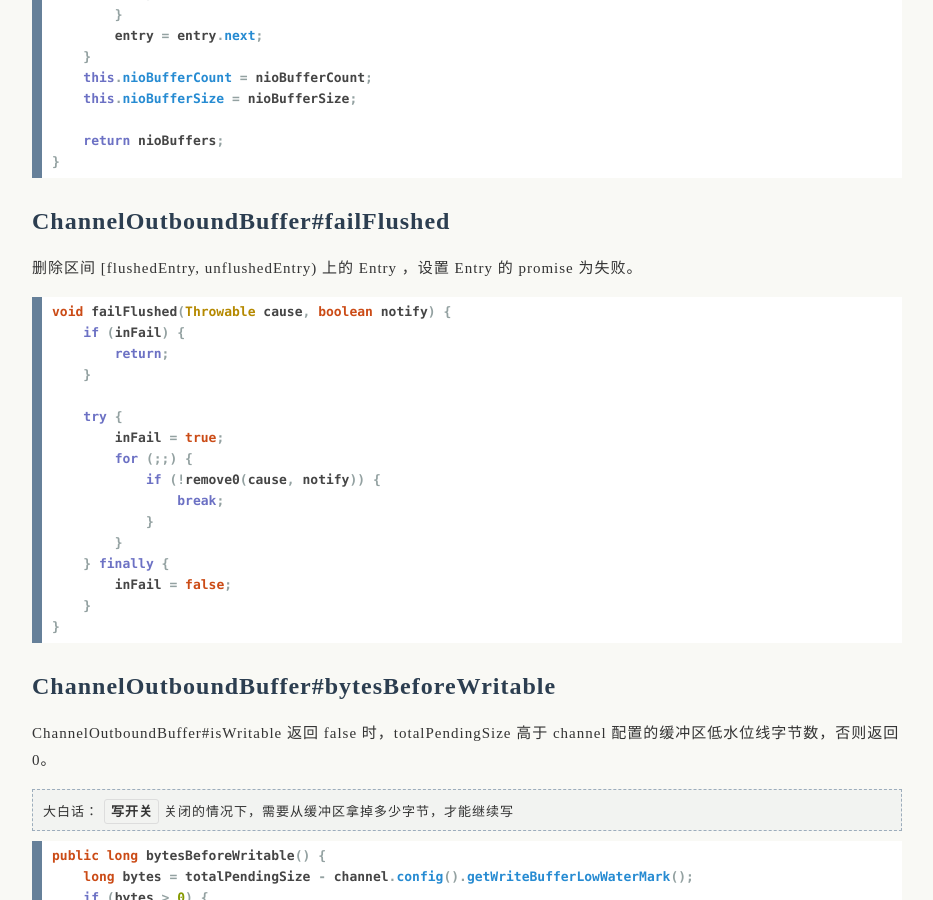
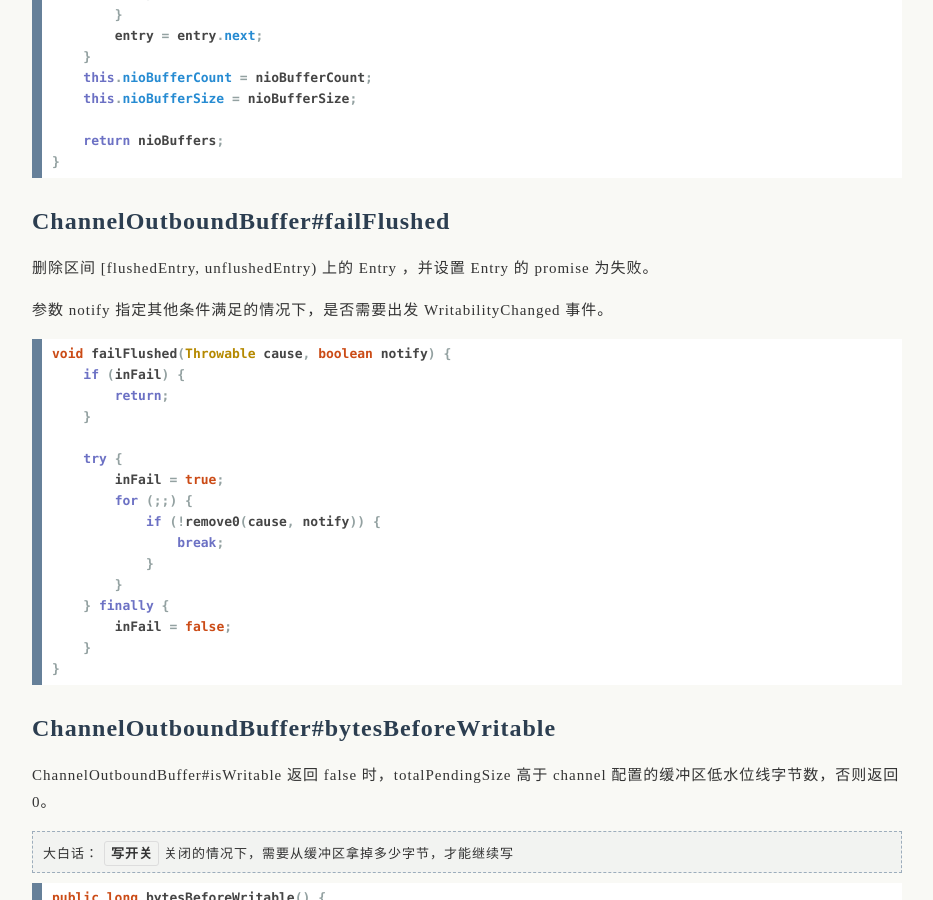
Before and after one commit to uxgnoz/uxgnoz.github.com, a Jekyll site: the page built from _posts/2018-10-13-netty-ChannelOutboundBuffer.md, in a window 1280 px wide and 900 px high, scrolled down 8240 px. Shown: the whole window, without its empty margins (173-1106 px from the left). Built offline with Jekyll 4.4.1, drawn with Linux system fonts in a browser that asks for light colours; comment, search, counter and statistics services are not loaded.

Commit message:
_posts/2018-10-13-netty-ChannelOutboundBuffer.md

```diff
--- a/_posts/2018-10-13-netty-ChannelOutboundBuffer.md
+++ b/_posts/2018-10-13-netty-ChannelOutboundBuffer.md
@@ -395,7 +396,9 @@ public ByteBuffer[] nioBuffers(int maxCount, long maxBytes) {
 
 ## ChannelOutboundBuffer#failFlushed
 
-删除区间 [flushedEntry, unflushedEntry) 上的 Entry ，设置 Entry 的 promise 为失败。
+删除区间 [flushedEntry, unflushedEntry) 上的 Entry ，并设置 Entry 的 promise 为失败。
+
+参数 notify 指定其他条件满足的情况下，是否需要出发 WritabilityChanged 事件。
 
 {% highlight java %}
 void failFlushed(Throwable cause, boolean notify) {
```
Also changed, not shown: other parts of _posts/2018-10-13-netty-ChannelOutboundBuffer.md (+1 -0 lines).
